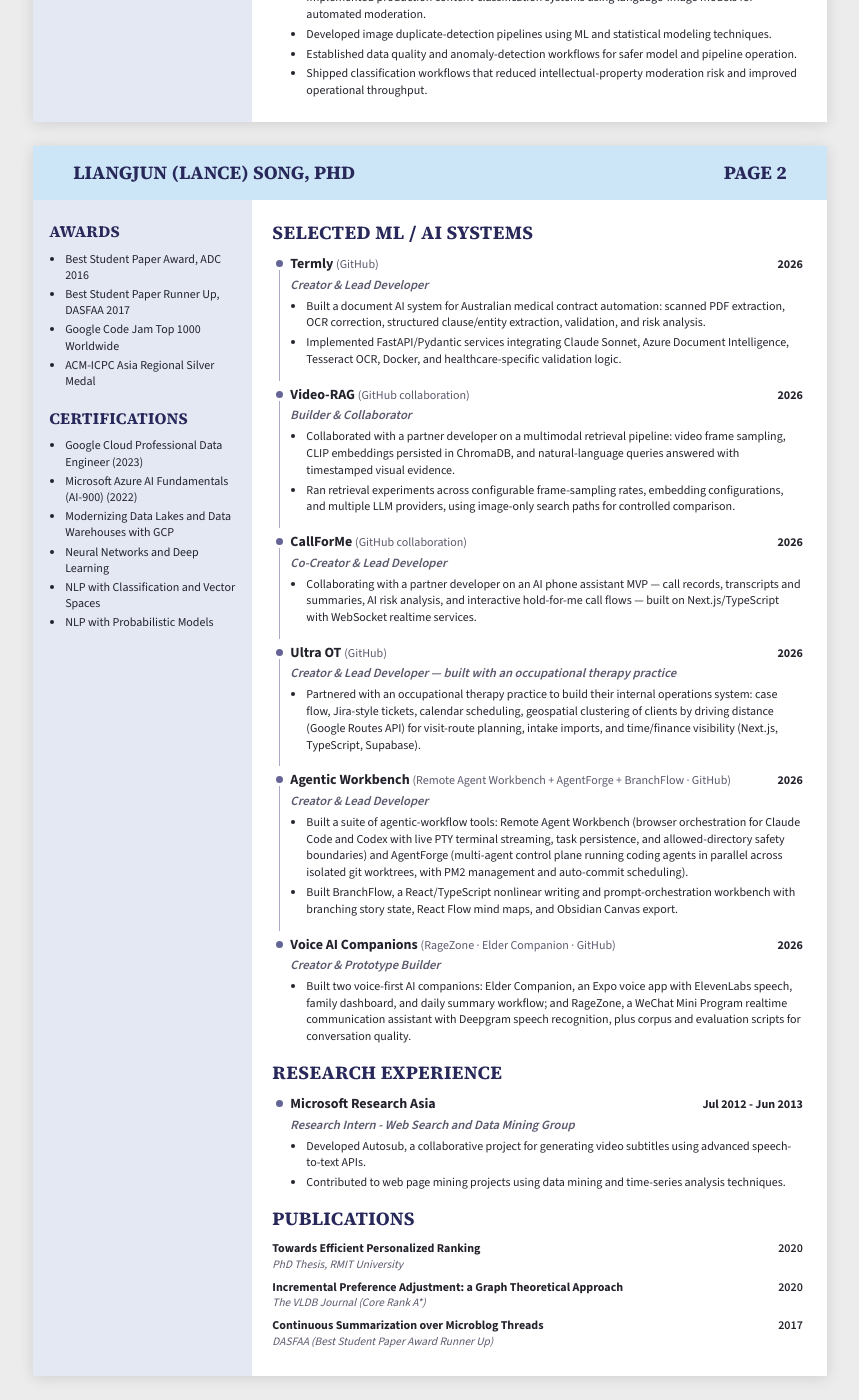
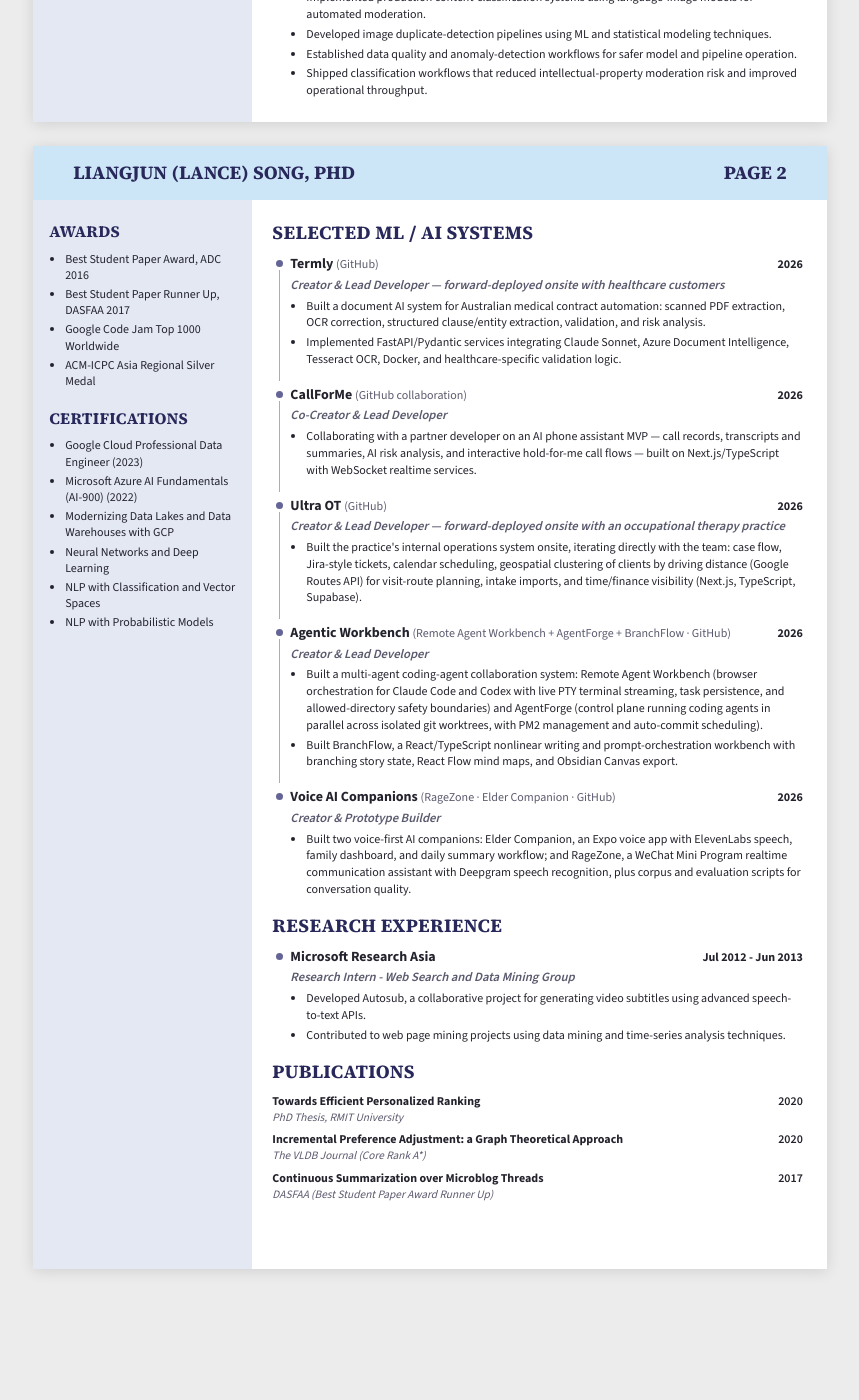
Before and after one commit to lycanlancelot/lycanlancelot.github.io, a Jekyll site: the page cv.html, which Jekyll copies as it is, in a window 1280 px wide and 1400 px high, scrolled down 1444 px. Shown: the whole window, without its empty margins (210-1069 px from the left). Built offline with Jekyll 4.4.1, drawn with Linux system fonts in a browser that asks for light colours; after the commit the page ends 2737 px from its top, so only the background shows below that.

Commit message:
refactor: forward-deployed framing for Termly/Ultra OT, drop Video-RAG
- Termly & Ultra OT roles: forward-deployed onsite with customers
- Agentic Workbench: multi-agent coding-agent collaboration system
- Remove Video-RAG entry from both CVs

```diff
--- a/cv.html
+++ b/cv.html
@@ -535,22 +535,10 @@
             <div class="company">Termly <span class="muted-inline">(GitHub)</span></div>
             <div class="dates">2026</div>
           </div>
-          <div class="tl-role">Creator &amp; Lead Developer</div>
+          <div class="tl-role">Creator &amp; Lead Developer — forward-deployed onsite with healthcare customers</div>
           <ul>
             <li>Built a document AI system for Australian medical contract automation: scanned PDF extraction, OCR correction, structured clause/entity extraction, validation, and risk analysis.</li>
             <li>Implemented FastAPI/Pydantic services integrating Claude Sonnet, Azure Document Intelligence, Tesseract OCR, Docker, and healthcare-specific validation logic.</li>
-          </ul>
-        </div>
-
-        <div class="tl-entry">
-          <div class="tl-head">
-            <div class="company">Video-RAG <span class="muted-inline">(GitHub collaboration)</span></div>
-            <div class="dates">2026</div>
-          </div>
-          <div class="tl-role">Builder &amp; Collaborator</div>
-          <ul>
-            <li>Collaborated with a partner developer on a multimodal retrieval pipeline: video frame sampling, CLIP embeddings persisted in ChromaDB, and natural-language queries answered with timestamped visual evidence.</li>
-            <li>Ran retrieval experiments across configurable frame-sampling rates, embedding configurations, and multiple LLM providers, using image-only search paths for controlled comparison.</li>
           </ul>
         </div>
 
@@ -570,9 +558,9 @@
             <div class="company">Ultra OT <span class="muted-inline">(GitHub)</span></div>
             <div class="dates">2026</div>
           </div>
-          <div class="tl-role">Creator &amp; Lead Developer — built with an occupational therapy practice</div>
+          <div class="tl-role">Creator &amp; Lead Developer — forward-deployed onsite with an occupational therapy practice</div>
           <ul>
-            <li>Partnered with an occupational therapy practice to build their internal operations system: case flow, Jira-style tickets, calendar scheduling, geospatial clustering of clients by driving distance (Google Routes API) for visit-route planning, intake imports, and time/finance visibility (Next.js, TypeScript, Supabase).</li>
+            <li>Built the practice's internal operations system onsite, iterating directly with the team: case flow, Jira-style tickets, calendar scheduling, geospatial clustering of clients by driving distance (Google Routes API) for visit-route planning, intake imports, and time/finance visibility (Next.js, TypeScript, Supabase).</li>
           </ul>
         </div>
 
@@ -583,7 +571,7 @@
           </div>
           <div class="tl-role">Creator &amp; Lead Developer</div>
           <ul>
-            <li>Built a suite of agentic-workflow tools: Remote Agent Workbench (browser orchestration for Claude Code and Codex with live PTY terminal streaming, task persistence, and allowed-directory safety boundaries) and AgentForge (multi-agent control plane running coding agents in parallel across isolated git worktrees, with PM2 management and auto-commit scheduling).</li>
+            <li>Built a multi-agent coding-agent collaboration system: Remote Agent Workbench (browser orchestration for Claude Code and Codex with live PTY terminal streaming, task persistence, and allowed-directory safety boundaries) and AgentForge (control plane running coding agents in parallel across isolated git worktrees, with PM2 management and auto-commit scheduling).</li>
             <li>Built BranchFlow, a React/TypeScript nonlinear writing and prompt-orchestration workbench with branching story state, React Flow mind maps, and Obsidian Canvas export.</li>
           </ul>
         </div>
```
Also changed, not shown: cv-ds.html (+4 -16 lines).
